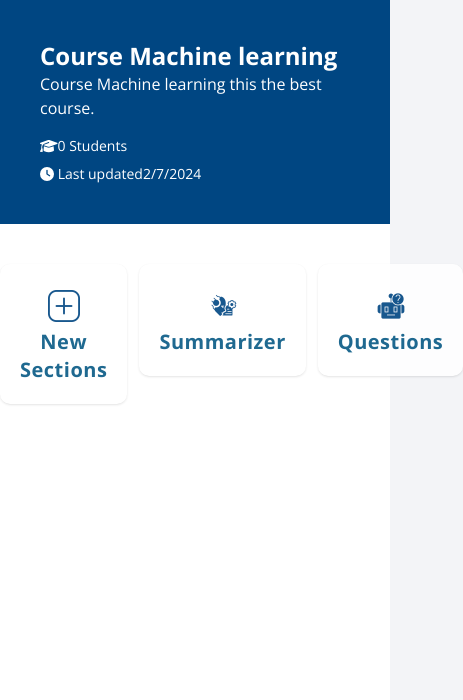
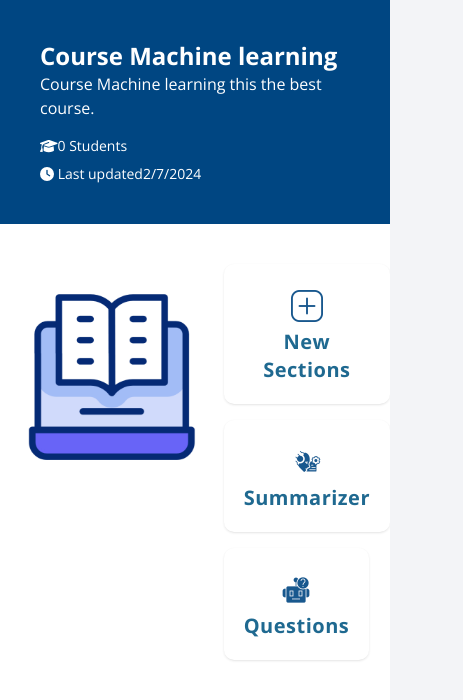
Before and after one commit to FrontEndDevo/NeuraLearnAcademy, a React (Vite) app: page /CoursesContentPage in a window 390 px wide. Shown: the top 700 px of the page, 463 px wide, since content can reach past the window. Built offline with nearby package versions, Linux system fonts and the light colour scheme.

Commit message:
edit the btns to make its responize.

```diff
--- a/src/components/Instructor/CoureseContent/CoursesContent.jsx
+++ b/src/components/Instructor/CoureseContent/CoursesContent.jsx
@@ -34,28 +34,27 @@ const CoursesContent = () => {
                     <img className=" w-80" src={ebook} alt="ebook image" loading="lazy" />
                 </div>
 
-                <div className=" flex  space-x-3">
-                    <div className=" text-xl">
-                        <button className="bg-white rounded-[10px] shadow px-5 py-5 flex flex-col justify-center items-center opacity-90 text-sky-800  font-bold  tracking-wide cursor-pointer ">
-                          <img src={plus} className="w-8 py-1.5" alt="plus image" loading="lazy" />
+                <div className="flex flex-col md:flex-row md:space-x-3 lg:space-x-3">
+                    <div className="text-xl mb-4 md:mb-0 md:w-1/2 lg:w-auto">
+                        <button className="bg-white rounded-[10px] shadow px-5 py-5 flex flex-col justify-center items-center opacity-90 text-sky-800 font-bold tracking-wide cursor-pointer">
+                            <img src={plus} className="w-8 py-1.5" alt="plus image" loading="lazy" />
                             <span className="">New Sections</span>
                         </button>
                     </div>
-                    <div className=" text-xl">
-                        <button className="bg-white rounded-[10px] shadow px-5 py-5 flex flex-col justify-center items-center opacity-90 text-sky-800  font-bold  tracking-wide cursor-pointer ">
+                    <div className="text-xl mb-4 md:mb-0 md:w-1/2 lg:w-auto">
+                        <button className="bg-white rounded-[10px] shadow px-5 py-5 flex flex-col justify-center items-center opacity-90 text-sky-800 font-bold tracking-wide cursor-pointer">
                             <img src={summarizerImage} className="w-8 py-1.5" alt="plus image" loading="lazy" />
-
                             <span className="">Summarizer</span>
                         </button>
                     </div>
-                    <div className=" text-xl">
-                        <button className="bg-white rounded-[10px] shadow px-5 py-5 flex flex-col justify-center items-center opacity-90 text-sky-800  font-bold  tracking-wide cursor-pointer ">
+                    <div className="text-xl lg:w-auto">
+                        <button className="bg-white rounded-[10px] shadow px-5 py-5 flex flex-col justify-center items-center opacity-90 text-sky-800 font-bold tracking-wide cursor-pointer">
                             <img src={robbotAssist} className="w-8 py-1.5" alt="plus image" loading="lazy" />
-
                             <span className="">Questions</span>
                         </button>
                     </div>
                 </div>
+
             </div>
         </>
     );
```
